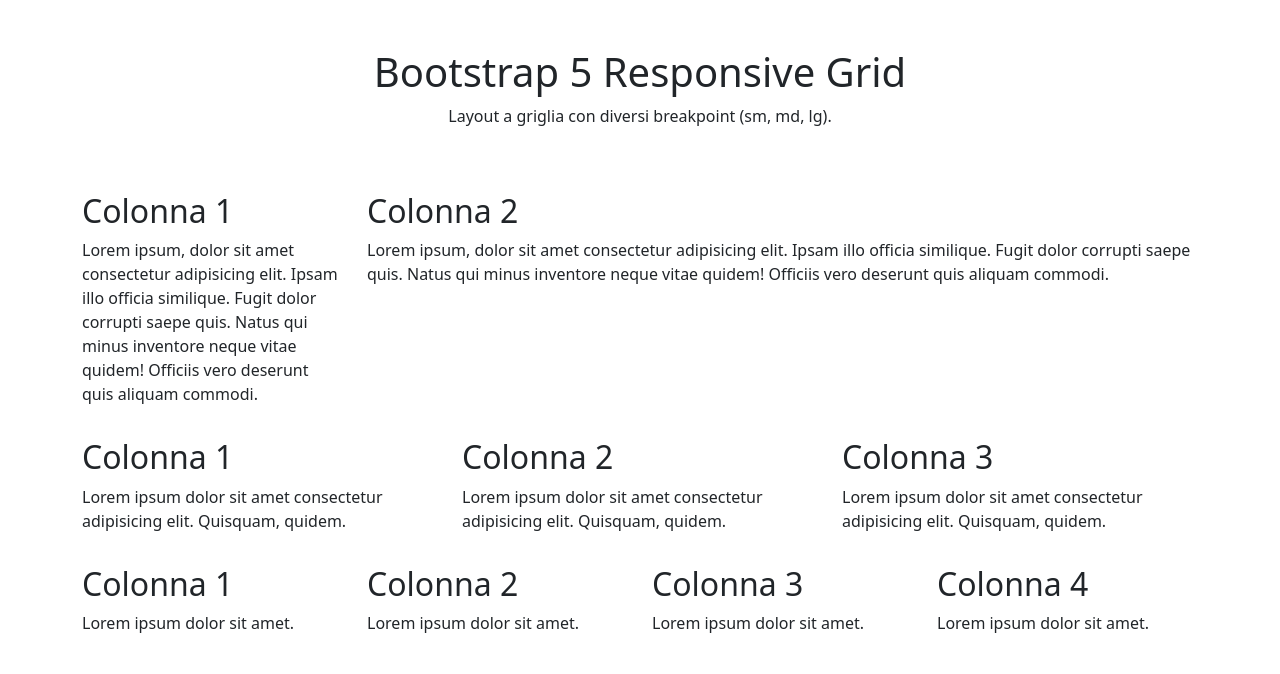
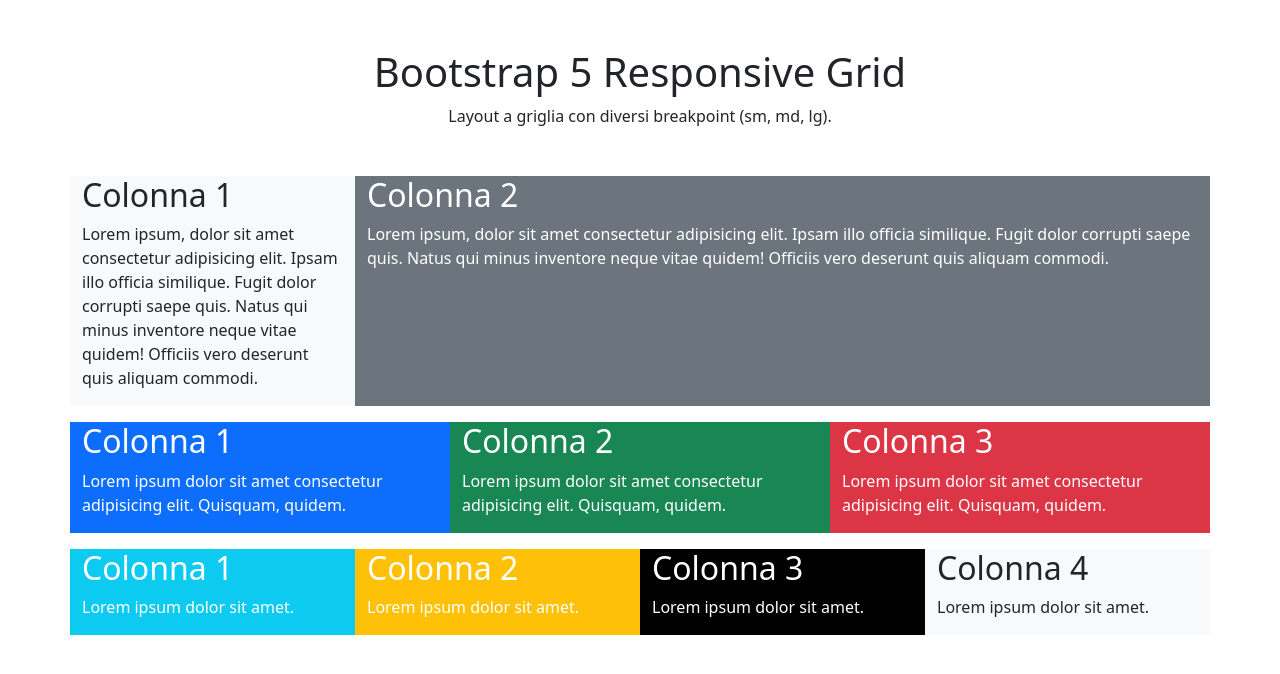
Before and after one commit to Francesco-Leoni-Pro/htmlcss-bootstrap-layout, a plain HTML site: page index.html in a window 1280 px wide. Drawn offline with nearby package versions, Linux system fonts and the light colour scheme.

Commit message:
feat: colori colonne

```diff
--- a/index.html
+++ b/index.html
@@ -8,20 +8,20 @@
 </head>
 <body>
     <header>
-        <section class="text-center p-5">
+        <section class="text-center mt-5">
         <h1>Bootstrap 5 Responsive Grid</h1>
         <p>Layout a griglia con diversi breakpoint (sm, md, lg).</p>
         </section>
     </header>
     <main>
         <!-- sezione 2 colonne -->
-        <section class="container">
+        <section class="container mt-5">
             <div class="row">
-                <div class="col-12 col-md-6 col-lg-3">
+                <div class="col-12 col-md-6 col-lg-3 bg-light">
                     <h2>Colonna 1</h2>
                     <p>Lorem ipsum, dolor sit amet consectetur adipisicing elit. Ipsam illo officia similique. Fugit dolor corrupti saepe quis. Natus qui minus inventore neque vitae quidem! Officiis vero deserunt quis aliquam commodi.</p>
                 </div>
-                <div class="col-12 col-md-6 col-lg-9">
+                <div class="col-12 col-md-6 col-lg-9 bg-secondary text-white">
                     <h2>Colonna 2</h2>
                     <p>Lorem ipsum, dolor sit amet consectetur adipisicing elit. Ipsam illo officia similique. Fugit dolor corrupti saepe quis. Natus qui minus inventore neque vitae quidem! Officiis vero deserunt quis aliquam commodi.</p>
                 </div>
@@ -30,15 +30,15 @@
         <!-- sezione 3 colonne -->
         <section class="container mt-3">
             <div class="row">
-                <div class="col-6 col-md-4">
+                <div class="col-6 col-md-4 bg-primary text-white">
                     <h2>Colonna 1</h2>
                     <p>Lorem ipsum dolor sit amet consectetur adipisicing elit. Quisquam, quidem.</p>
                 </div>
-                <div class="col-6 col-md-4">
+                <div class="col-6 col-md-4 bg-success text-white">
                     <h2>Colonna 2</h2>
                     <p>Lorem ipsum dolor sit amet consectetur adipisicing elit. Quisquam, quidem.</p>
                 </div>
-                <div class="col-12 col-md-4">
+                <div class="col-12 col-md-4 bg-danger text-white">
                     <h2>Colonna 3</h2>
                     <p>Lorem ipsum dolor sit amet consectetur adipisicing elit. Quisquam, quidem.</p>
                 </div>
@@ -47,19 +47,19 @@
         <!-- sezione 4 colonne -->
         <section class="container mt-3">
             <div class="row">
-                <div class="col-6 col-md-3">
+                <div class="col-6 col-md-3 bg-info text-white">
                     <h2>Colonna 1</h2>
                     <p>Lorem ipsum dolor sit amet.</p>
                 </div>
-                <div class="col-6 col-md-3">
+                <div class="col-6 col-md-3 bg-warning text-white">
                     <h2>Colonna 2</h2>
                     <p>Lorem ipsum dolor sit amet.</p>
                 </div>
-                <div class="col-6 col-md-3">
+                <div class="col-6 col-md-3 bg-black text-white">
                     <h2>Colonna 3</h2>
                     <p>Lorem ipsum dolor sit amet.</p>
                 </div>
-                <div class="col-6 col-md-3">
+                <div class="col-6 col-md-3 bg-light">
                     <h2>Colonna 4</h2>
                     <p>Lorem ipsum dolor sit amet.</p>
                 </div>
```
